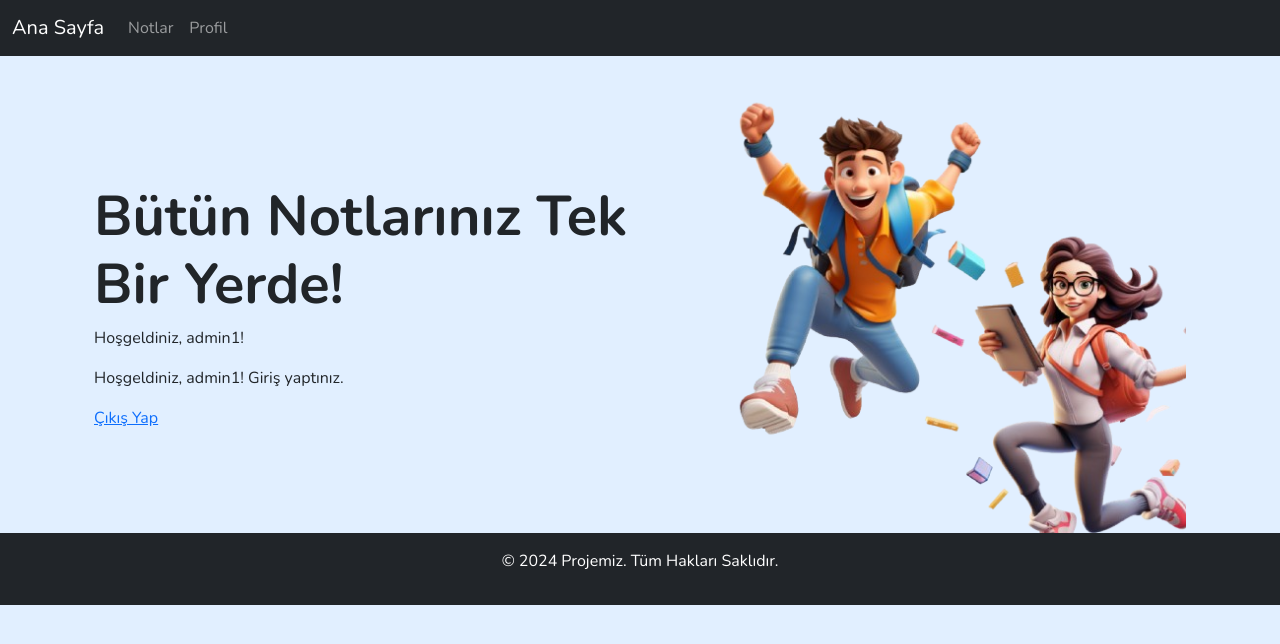
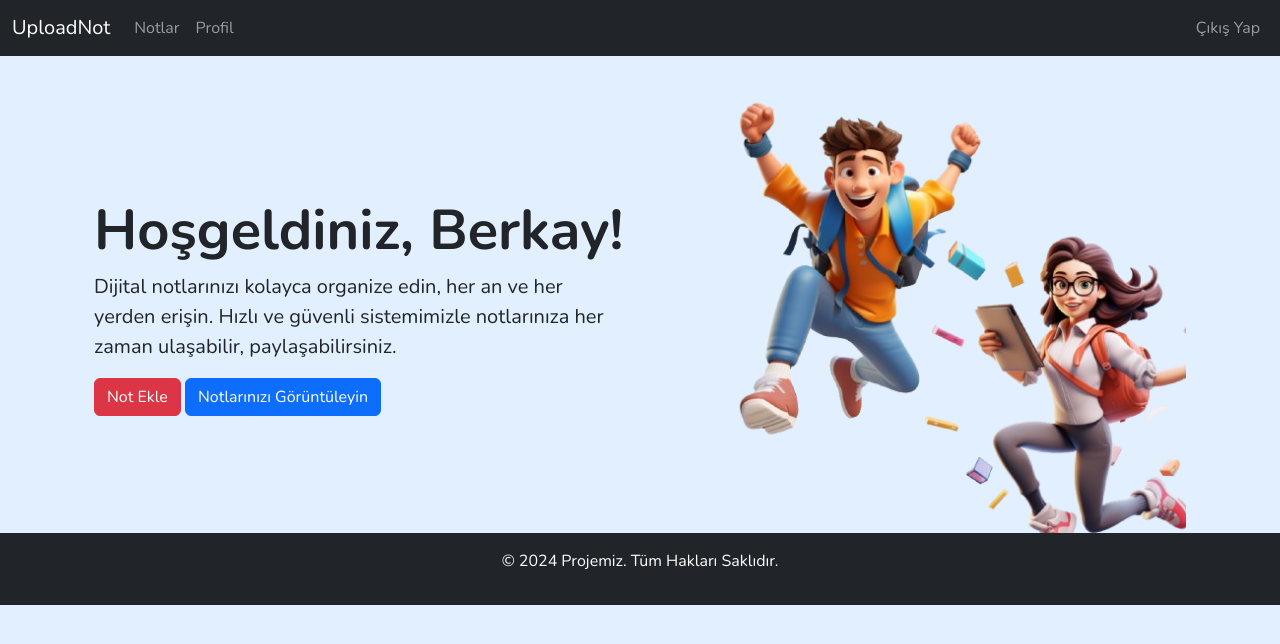
Before and after one commit to softbeko/not_app, a Django app: page / in a window 1280 px wide. Shown: the top 644 px of the page. Run offline with Django 5.2, Linux system fonts and the light colour scheme; a user stored in the database is signed in.

Commit message:
logout login

```diff
--- a/not_uygulamasi/settings.py
+++ b/not_uygulamasi/settings.py
@@ -135,3 +135,4 @@ STATIC_URL = "/static/"
 STATICFILES_DIRS = [
     BASE_DIR / "static",
 ]
+LOGOUT_REDIRECT_URL = '/'
--- a/notlar/templates/components/navbar.html
+++ b/notlar/templates/components/navbar.html
@@ -1,10 +1,11 @@
 <nav class="navbar navbar-expand-lg navbar-dark bg-dark">
     <div class="container-fluid">
-        <a class="navbar-brand" href="{% url 'index' %}">Ana Sayfa</a>
+        <a class="navbar-brand" href="{% url 'index' %}">UploadNot</a>
         <button class="navbar-toggler" type="button" data-bs-toggle="collapse" data-bs-target="#navbarNav"
                 aria-controls="navbarNav" aria-expanded="false" aria-label="Toggle navigation">
             <span class="navbar-toggler-icon"></span>
         </button>
+        {% if user.is_authenticated %}
         <div class="collapse navbar-collapse" id="navbarNav">
             <ul class="navbar-nav">
                 <li class="nav-item">
@@ -14,6 +15,14 @@
                     <a class="nav-link" href="{% url 'profile' %}">Profil</a>
                 </li>
             </ul>
+
+                <!-- Eğer kullanıcı giriş yapmışsa -->
+                <ul class="navbar-nav ms-auto">
+                    <li class="nav-item">
+                        <a class="nav-link" href="{% url 'logout' %}">Çıkış Yap</a>
+                    </li>
+                </ul>
+            {% endif %}
         </div>
     </div>
 </nav>
--- a/notlar/templates/includes/slider.html
+++ b/notlar/templates/includes/slider.html
@@ -5,28 +5,37 @@
         <!-- Resim Bölümü -->
         <!-- Metin Bölümü -->
         <div class="col-md-6">
-            <h1 class="display-4 fw-bold">Bütün Notlarınız Tek Bir Yerde!</h1>
+            <h1 class="display-4 fw-bold">
                 {% if user.is_authenticated %}
-                <!-- Eğer kullanıcı giriş yapmışsa -->
-                <p>Hoşgeldiniz, {{ user.username }}!</p>
+                    Hoşgeldiniz, {{ user.first_name }}!
                 {% else %}
+                    Bütün Notlarınız Tek Bir Yerde!
+                {% endif %}
+            </h1>
             <p class="lead">
-                    <!-- Eğer kullanıcı giriş yapmamışsa -->
+                {% if user.is_authenticated %}
+                    Dijital notlarınızı kolayca organize edin, her an ve her yerden erişin. Hızlı ve güvenli sistemimizle notlarınıza her zaman ulaşabilir, paylaşabilirsiniz.
+                {% else %}
                     Dijital notlarınızı organize edin, kolayca erişin ve paylaşın. Hızlı ve güvenli erişim ile notlarınızı her zaman yanınızda taşıyın.
+                {% endif %}
             </p>
+            <a href="{% if user.is_authenticated %}{% url 'not_ekle' %}{% else %}{% url 'login' %}{% endif %}" class="btn btn-danger">
+                {% if user.is_authenticated %}
+                    Not Ekle
+                {% else %}
+                    Hemen Giriş Yapın
                 {% endif %}
+            </a>
+            <a href="{% if user.is_authenticated %}{% url 'notlar' %}{% else %}{% url 'register' %}{% endif %}" class="btn btn-primary">
                 {% if user.is_authenticated %}
-                <!-- Eğer kullanıcı giriş yapmışsa -->
-                <p>Hoşgeldiniz, {{ user.username }}! Giriş yaptınız.</p>
-                <a href="{% url 'logout' %}">Çıkış Yap</a>
+                    Notlarınızı Görüntüleyin
                 {% else %}
-                <!-- Eğer kullanıcı giriş yapmamışsa -->
-                <a href="{% url 'login' %}" class="btn btn-danger">Giriş Yap</a>
-                <a href="{% url 'register' %}" class="btn btn-primary">Hızlıca Kaydolun</a>
+                    Hızlıca Kaydolun
                 {% endif %}
+            </a>
         </div>
         <div class="col-md-6">
-            <img width="auto"
+            <img width="100%"
                  height="auto"
                  src="{% static 'images/slider.png' %}"
                  alt="Slider Resmi"
--- a/notlar/urls.py
+++ b/notlar/urls.py
@@ -2,6 +2,7 @@ from django.urls import path
 from django.contrib.auth import views as auth_views
 from . import views
 from django.contrib.auth.views import LoginView
+from .views import custom_logout
 
 
 urlpatterns = [
@@ -11,7 +12,7 @@ urlpatterns = [
     path("login/", views.login_view, name="login"),
     path("", views.home, name="index"),
     path("", views.home, name="home"),
-    path("logout/", views.logout_view, name="logout"),
+    path("logout/", custom_logout, name="logout"),
     path("logout/", auth_views.LogoutView.as_view(), name="logout"),
     path("notes/", views.view_notes, name="view_notes"),  # Notları listeleme
     path("notes/<int:pk>/update/", views.update_note, name="update_note"),
--- a/notlar/views.py
+++ b/notlar/views.py
@@ -143,3 +143,8 @@ def change_password(request):
 def not_listele(request):
     notlar = Note.objects.all()
     return render(request, "not_listele.html", {"notlar": notlar})
+
+
+def custom_logout(request):
+    logout(request)  # Kullanıcıyı oturumdan çıkar
+    return redirect("/")  # Ana sayfaya yönlendir
```
Also changed, not shown: db.sqlite3. Lines whose indentation alone changed are shown as unchanged.
